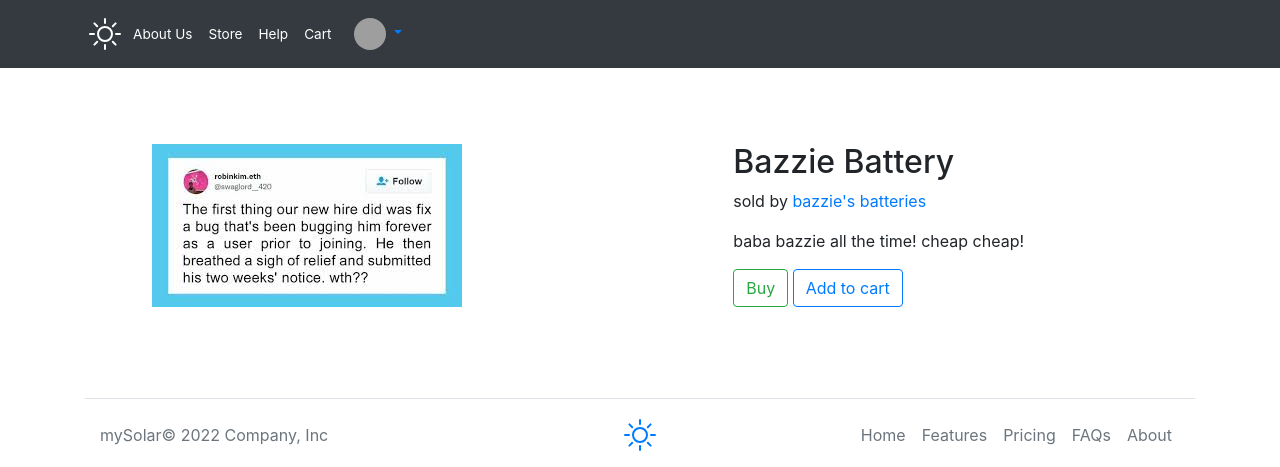
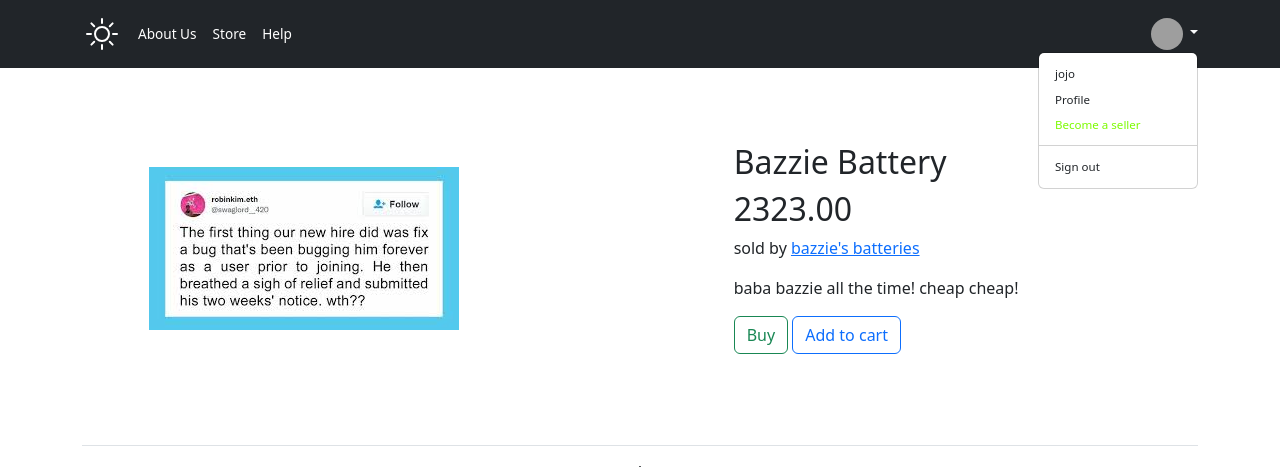
Before and after one commit to codeKing2020/mySolar, a Django app: a page that uses Solar/mySolarApp/templates/mySolar/layout.html in a window 1280 px wide, after a click that opens the changed part. Shown: the top 467 px of the page. Run offline with Django 4.2, Linux system fonts and the light colour scheme; a user stored in the database is signed in; data comes from the database, SQL or seed files in the repository; both versions use the stored data as it was after the commit; parts of the project's set-up code (start-up, migrations or seed data) failed here and were passed over; some libraries are stand-ins or nearby versions; grey boxes are pictures that could not be loaded.

Commit message:
added more functionality with products, having issue with soft-delete and editing, will fix it soon

```diff
--- a/Solar/mySolarApp/models.py
+++ b/Solar/mySolarApp/models.py
@@ -139,12 +139,12 @@ class delivery_info(models.Model):
         (ONLINE, "Online")
     ]
     seller = models.ForeignKey(
-        Profile, on_delete=models.SET(close_delivery), related_name="seller_deliveryInfo")
+        Profile, on_delete=models.SET(close_delivery()), related_name="seller_deliveryInfo")
     item = models.ForeignKey(
-        Product, on_delete=models.SET(close_delivery), related_name="product_deliveryInfo")
+        Product, on_delete=models.SET(close_delivery()), related_name="product_deliveryInfo")
     amount_of_item = models.IntegerField(null=False, default=1)
     customer = models.ForeignKey(
-        User, on_delete=models.SET(close_delivery), related_name="customer_deliveryInfo")
+        User, on_delete=models.SET(close_delivery()), related_name="customer_deliveryInfo")
     delivery_date = models.DateTimeField(verbose_name=(
         "Delivery Date"), auto_now_add=False, null=False, blank=False)
     location = models.CharField(max_length=128)
--- a/Solar/mySolarApp/templates/mySolar/layout.html
+++ b/Solar/mySolarApp/templates/mySolar/layout.html
@@ -1,31 +1,32 @@
 <!DOCTYPE html>
 <html>
-
   <head>
     {% load static %}
-  <meta name="viewport" content="width=device-width, initial-scale=1.0">
-  <meta charset="UTF-8">
-  {% block meta %}
-  {% endblock %}
+    <meta name="viewport" content="width=device-width, initial-scale=1.0" />
+    <meta charset="UTF-8" />
+    {% block meta %} {% endblock %} {% comment %}
     <!-- Bootstrap CSS only -->
-  <link href="{% static 'mySolar/bootstrap.min.css' %}" rel="stylesheet">
+    <link href="{% static 'mySolar/bootstrap.min.css' %}" rel="stylesheet" />
     <!-- Bootstrap JavaScript Bundle with Popper -->
     <script src="{% static 'mySolar/bootstrap.bundle.min.js' %}"></script>
+    {% endcomment %}
 
-  <!-- <link href="https://cdn.jsdelivr.net/npm/bootstrap@5.2.0-beta1/dist/css/bootstrap.min.css" rel="stylesheet"
-    integrity="sha384-0evHe/X+R7YkIZDRvuzKMRqM+OrBnVFBL6DOitfPri4tjfHxaWutUpFmBp4vmVor" crossorigin="anonymous">
-  <script src="https://cdn.jsdelivr.net/npm/bootstrap@5.2.0-beta1/dist/js/bootstrap.bundle.min.js"
+    <link
+      href="https://cdn.jsdelivr.net/npm/bootstrap@5.2.0-beta1/dist/css/bootstrap.min.css"
+      rel="stylesheet"
+      integrity="sha384-0evHe/X+R7YkIZDRvuzKMRqM+OrBnVFBL6DOitfPri4tjfHxaWutUpFmBp4vmVor"
+      crossorigin="anonymous"
+    />
+    <script
+      src="https://cdn.jsdelivr.net/npm/bootstrap@5.2.0-beta1/dist/js/bootstrap.bundle.min.js"
       integrity="sha384-pprn3073KE6tl6bjs2QrFaJGz5/SUsLqktiwsUTF55Jfv3qYSDhgCecCxMW52nD2"
-    crossorigin="anonymous"></script> -->
+      crossorigin="anonymous"
+    ></script>
 
-  <link rel="stylesheet" href="{% static 'mySolar/index.css' %}">
+    <link rel="stylesheet" href="{% static 'mySolar/index.css' %}" />
     <script src="{% static 'mySolar/index.js' %}"></script>
-  <title>
-    {% block title %}
-    {% endblock %}
-  </title>
+    <title>{% block title %} {% endblock %}</title>
   </head>
-
 
   <body>
     <!-- NAVBARS / HEADERS -->
@@ -33,64 +34,151 @@
     <!-- HOME - UNAUTHORIZED -->
     <header id="UNAUTHORIZED" class="p-3 bg-dark text-white">
       <div class="container text-small">
-      <div class="d-flex flex-wrap align-items-center justify-content-center justify-content-lg-start">
-        <a href="/" class="d-flex align-items-center mb-2 mb-lg-0 text-white text-decoration-none">
-          <svg xmlns="http://www.w3.org/2000/svg" class="bi me-2" width="40" height="32" role="img" aria-label="mySolar"
-            fill="currentColor" class="bi bi-brightness-high" viewBox="0 0 16 16">
+        <div
+          class="d-flex flex-wrap align-items-center justify-content-center justify-content-lg-start"
+        >
+          <a
+            href="/"
+            class="d-flex align-items-center mb-2 mb-lg-0 text-white text-decoration-none"
+          >
+            <svg
+              xmlns="http://www.w3.org/2000/svg"
+              class="bi me-2"
+              width="40"
+              height="32"
+              role="img"
+              aria-label="mySolar"
+              fill="currentColor"
+              class="bi bi-brightness-high"
+              viewBox="0 0 16 16"
+            >
               <path
-              d="M8 11a3 3 0 1 1 0-6 3 3 0 0 1 0 6zm0 1a4 4 0 1 0 0-8 4 4 0 0 0 0 8zM8 0a.5.5 0 0 1 .5.5v2a.5.5 0 0 1-1 0v-2A.5.5 0 0 1 8 0zm0 13a.5.5 0 0 1 .5.5v2a.5.5 0 0 1-1 0v-2A.5.5 0 0 1 8 13zm8-5a.5.5 0 0 1-.5.5h-2a.5.5 0 0 1 0-1h2a.5.5 0 0 1 .5.5zM3 8a.5.5 0 0 1-.5.5h-2a.5.5 0 0 1 0-1h2A.5.5 0 0 1 3 8zm10.657-5.657a.5.5 0 0 1 0 .707l-1.414 1.415a.5.5 0 1 1-.707-.708l1.414-1.414a.5.5 0 0 1 .707 0zm-9.193 9.193a.5.5 0 0 1 0 .707L3.05 13.657a.5.5 0 0 1-.707-.707l1.414-1.414a.5.5 0 0 1 .707 0zm9.193 2.121a.5.5 0 0 1-.707 0l-1.414-1.414a.5.5 0 0 1 .707-.707l1.414 1.414a.5.5 0 0 1 0 .707zM4.464 4.465a.5.5 0 0 1-.707 0L2.343 3.05a.5.5 0 1 1 .707-.707l1.414 1.414a.5.5 0 0 1 0 .708z" />
+                d="M8 11a3 3 0 1 1 0-6 3 3 0 0 1 0 6zm0 1a4 4 0 1 0 0-8 4 4 0 0 0 0 8zM8 0a.5.5 0 0 1 .5.5v2a.5.5 0 0 1-1 0v-2A.5.5 0 0 1 8 0zm0 13a.5.5 0 0 1 .5.5v2a.5.5 0 0 1-1 0v-2A.5.5 0 0 1 8 13zm8-5a.5.5 0 0 1-.5.5h-2a.5.5 0 0 1 0-1h2a.5.5 0 0 1 .5.5zM3 8a.5.5 0 0 1-.5.5h-2a.5.5 0 0 1 0-1h2A.5.5 0 0 1 3 8zm10.657-5.657a.5.5 0 0 1 0 .707l-1.414 1.415a.5.5 0 1 1-.707-.708l1.414-1.414a.5.5 0 0 1 .707 0zm-9.193 9.193a.5.5 0 0 1 0 .707L3.05 13.657a.5.5 0 0 1-.707-.707l1.414-1.414a.5.5 0 0 1 .707 0zm9.193 2.121a.5.5 0 0 1-.707 0l-1.414-1.414a.5.5 0 0 1 .707-.707l1.414 1.414a.5.5 0 0 1 0 .707zM4.464 4.465a.5.5 0 0 1-.707 0L2.343 3.05a.5.5 0 1 1 .707-.707l1.414 1.414a.5.5 0 0 1 0 .708z"
+              />
             </svg>
           </a>
 
-        <ul class="nav col-12 col-lg-auto me-lg-auto mb-2 justify-content-center mb-md-0">
-          <li><a href="{% url 'about' %}" class="nav-link px-2 text-white">About Us</a></li>
-          <li><a href="{% url 'shop' %}" class="nav-link px-2 text-white">Store</a></li>
-          <li><a href="{% url 'help' %}" class="nav-link px-2 text-white">Help</a></li>
+          <ul
+            class="nav col-12 col-lg-auto me-lg-auto mb-2 justify-content-center mb-md-0"
+          >
+            <li>
+              <a href="{% url 'about' %}" class="nav-link px-2 text-white"
+                >About Us</a
+              >
+            </li>
+            <li>
+              <a href="{% url 'shop' %}" class="nav-link px-2 text-white"
+                >Store</a
+              >
+            </li>
+            <li>
+              <a href="{% url 'help' %}" class="nav-link px-2 text-white"
+                >Help</a
+              >
+            </li>
             <li><a href="#" class="nav-link px-2 text-white">Cart</a></li>
           </ul>
 
           <div class="text-end">
-          <a href="{% url 'login' %}"><button type="button" class="btn btn-outline-light me-2">Login</button></a>
-          <a href="{% url 'register' %}"><button type="button" class="btn btn-warning">Sign-up</button></a>
+            <a href="{% url 'login' %}"
+              ><button type="button" class="btn btn-outline-light me-2">
+                Login
+              </button></a
+            >
+            <a href="{% url 'register' %}"
+              ><button type="button" class="btn btn-warning">Sign-up</button></a
+            >
           </div>
         </div>
       </div>
     </header>
 
-  {% else %}
-  {% if request.user.is_shopkeeper == False %}
+    {% else %} {% if request.user.is_shopkeeper == False %}
     <!-- HOME - AUTHORIZED (BUYER) -->
     <header id="AUTHORIZED_BUYER" class="p-3 bg-dark text-white">
       <div class="container text-small">
-      <div class="d-flex flex-wrap align-items-center justify-content-center justify-content-lg-start">
-        <a href="/" class="d-flex align-items-center mb-2 mb-lg-0 text-white text-decoration-none">
-          <svg xmlns="http://www.w3.org/2000/svg" class="bi me-2" width="40" height="32" role="img" aria-label="mySolar"
-            fill="currentColor" class="bi bi-brightness-high" viewBox="0 0 16 16">
+        <div
+          class="d-flex flex-wrap align-items-center justify-content-center justify-content-lg-start"
+        >
+          <a
+            href="/"
+            class="d-flex align-items-center mb-2 mb-lg-0 text-white text-decoration-none"
+          >
+            <svg
+              xmlns="http://www.w3.org/2000/svg"
+              class="bi me-2"
+              width="40"
+              height="32"
+              role="img"
+              aria-label="mySolar"
+              fill="currentColor"
+              class="bi bi-brightness-high"
+              viewBox="0 0 16 16"
+            >
               <path
-              d="M8 11a3 3 0 1 1 0-6 3 3 0 0 1 0 6zm0 1a4 4 0 1 0 0-8 4 4 0 0 0 0 8zM8 0a.5.5 0 0 1 .5.5v2a.5.5 0 0 1-1 0v-2A.5.5 0 0 1 8 0zm0 13a.5.5 0 0 1 .5.5v2a.5.5 0 0 1-1 0v-2A.5.5 0 0 1 8 13zm8-5a.5.5 0 0 1-.5.5h-2a.5.5 0 0 1 0-1h2a.5.5 0 0 1 .5.5zM3 8a.5.5 0 0 1-.5.5h-2a.5.5 0 0 1 0-1h2A.5.5 0 0 1 3 8zm10.657-5.657a.5.5 0 0 1 0 .707l-1.414 1.415a.5.5 0 1 1-.707-.708l1.414-1.414a.5.5 0 0 1 .707 0zm-9.193 9.193a.5.5 0 0 1 0 .707L3.05 13.657a.5.5 0 0 1-.707-.707l1.414-1.414a.5.5 0 0 1 .707 0zm9.193 2.121a.5.5 0 0 1-.707 0l-1.414-1.414a.5.5 0 0 1 .707-.707l1.414 1.414a.5.5 0 0 1 0 .707zM4.464 4.465a.5.5 0 0 1-.707 0L2.343 3.05a.5.5 0 1 1 .707-.707l1.414 1.414a.5.5 0 0 1 0 .708z" />
+                d="M8 11a3 3 0 1 1 0-6 3 3 0 0 1 0 6zm0 1a4 4 0 1 0 0-8 4 4 0 0 0 0 8zM8 0a.5.5 0 0 1 .5.5v2a.5.5 0 0 1-1 0v-2A.5.5 0 0 1 8 0zm0 13a.5.5 0 0 1 .5.5v2a.5.5 0 0 1-1 0v-2A.5.5 0 0 1 8 13zm8-5a.5.5 0 0 1-.5.5h-2a.5.5 0 0 1 0-1h2a.5.5 0 0 1 .5.5zM3 8a.5.5 0 0 1-.5.5h-2a.5.5 0 0 1 0-1h2A.5.5 0 0 1 3 8zm10.657-5.657a.5.5 0 0 1 0 .707l-1.414 1.415a.5.5 0 1 1-.707-.708l1.414-1.414a.5.5 0 0 1 .707 0zm-9.193 9.193a.5.5 0 0 1 0 .707L3.05 13.657a.5.5 0 0 1-.707-.707l1.414-1.414a.5.5 0 0 1 .707 0zm9.193 2.121a.5.5 0 0 1-.707 0l-1.414-1.414a.5.5 0 0 1 .707-.707l1.414 1.414a.5.5 0 0 1 0 .707zM4.464 4.465a.5.5 0 0 1-.707 0L2.343 3.05a.5.5 0 1 1 .707-.707l1.414 1.414a.5.5 0 0 1 0 .708z"
+              />
             </svg>
           </a>
 
-        <ul class="nav col-12 col-lg-auto me-lg-auto mb-2 justify-content-center mb-md-0">
-          <li><a href="{% url 'about' %}" class="nav-link px-2 text-white">About Us</a></li>
-          <li><a href="{% url 'shop' %}" class="nav-link px-2 text-white">Store</a></li>
-          <li><a href="{% url 'help' %}" class="nav-link px-2 text-white">Help</a></li>
-          <li><a href="#" class="nav-link px-2 text-white">Cart</a></li>
+          <ul
+            class="nav col-12 col-lg-auto me-lg-auto mb-2 justify-content-center mb-md-0"
+          >
+            <li>
+              <a href="{% url 'about' %}" class="nav-link px-2 text-white"
+                >About Us</a
+              >
+            </li>
+            <li>
+              <a href="{% url 'shop' %}" class="nav-link px-2 text-white"
+                >Store</a
+              >
+            </li>
+            <li>
+              <a href="{% url 'help' %}" class="nav-link px-2 text-white"
+                >Help</a
+              >
+            </li>
+            <!-- <li><a href="{% url 'buyerDash' %}" class="nav-link px-2 text-white">Cart</a></li> -->
           </ul>
 
           <div class="dropdown text-end">
-          <a href="#" class="d-block link-light text-decoration-none dropdown-toggle" id="dropdownUser1"
-            data-bs-toggle="dropdown" aria-expanded="false">
-            <img src="https://github.com/mdo.png" alt="mdo" width="32" height="32" class="rounded-circle">
+            <a
+              href="#"
+              class="d-block link-light text-decoration-none dropdown-toggle"
+              id="dropdownUser1"
+              data-bs-toggle="dropdown"
+              aria-expanded="false"
+            >
+              <img
+                src="https://github.com/mdo.png"
+                alt="mdo"
+                width="32"
+                height="32"
+                class="rounded-circle"
+              />
             </a>
-          <ul class="dropdown-menu dropdown-menu-end text-small" aria-labelledby="dropdownUser1">
-            <li><a class="dropdown-item" href="#">{{request.user.get_username}}</a></li>
+            <ul
+              class="dropdown-menu dropdown-menu-end text-small"
+              aria-labelledby="dropdownUser1"
+            >
+              <li>
+                <a class="dropdown-item" href="#"
+                  >{{request.user.get_username}}</a
+                >
+              </li>
               <li><a class="dropdown-item" href="#">Profile</a></li>
-            <li><a class="dropdown-item green-text" href="{% url 'beSeller' %}">Become a seller</a></li>
               <li>
-              <hr class="dropdown-divider">
+                <a class="dropdown-item green-text" href="{% url 'beSeller' %}"
+                  >Become a seller</a
+                >
               </li>
-            <li><a class="dropdown-item" href="{% url 'logout' %}">Sign out</a></li>
+              <li>
+                <hr class="dropdown-divider" />
+              </li>
+              <li>
+                <a class="dropdown-item" href="{% url 'logout' %}">Sign out</a>
+              </li>
             </ul>
           </div>
         </div>
@@ -100,69 +188,138 @@
     <!-- HOME - AUTHORIZED (SELLER) -->
     <header id="AUTHORIZED_SELLER" class="p-3 bg-dark text-white">
       <div class="container text-small">
-      <div class="d-flex flex-wrap align-items-center justify-content-center justify-content-lg-start">
-        <a href="/" class="d-flex align-items-center mb-2 mb-lg-0 text-white text-decoration-none">
-          <svg xmlns="http://www.w3.org/2000/svg" class="bi me-2" width="40" height="32" role="img" aria-label="mySolar"
-            fill="currentColor" class="bi bi-brightness-high" viewBox="0 0 16 16">
+        <div
+          class="d-flex flex-wrap align-items-center justify-content-center justify-content-lg-start"
+        >
+          <a
+            href="/"
+            class="d-flex align-items-center mb-2 mb-lg-0 text-white text-decoration-none"
+          >
+            <svg
+              xmlns="http://www.w3.org/2000/svg"
+              class="bi me-2"
+              width="40"
+              height="32"
+              role="img"
+              aria-label="mySolar"
+              fill="currentColor"
+              class="bi bi-brightness-high"
+              viewBox="0 0 16 16"
+            >
               <path
-              d="M8 11a3 3 0 1 1 0-6 3 3 0 0 1 0 6zm0 1a4 4 0 1 0 0-8 4 4 0 0 0 0 8zM8 0a.5.5 0 0 1 .5.5v2a.5.5 0 0 1-1 0v-2A.5.5 0 0 1 8 0zm0 13a.5.5 0 0 1 .5.5v2a.5.5 0 0 1-1 0v-2A.5.5 0 0 1 8 13zm8-5a.5.5 0 0 1-.5.5h-2a.5.5 0 0 1 0-1h2a.5.5 0 0 1 .5.5zM3 8a.5.5 0 0 1-.5.5h-2a.5.5 0 0 1 0-1h2A.5.5 0 0 1 3 8zm10.657-5.657a.5.5 0 0 1 0 .707l-1.414 1.415a.5.5 0 1 1-.707-.708l1.414-1.414a.5.5 0 0 1 .707 0zm-9.193 9.193a.5.5 0 0 1 0 .707L3.05 13.657a.5.5 0 0 1-.707-.707l1.414-1.414a.5.5 0 0 1 .707 0zm9.193 2.121a.5.5 0 0 1-.707 0l-1.414-1.414a.5.5 0 0 1 .707-.707l1.414 1.414a.5.5 0 0 1 0 .707zM4.464 4.465a.5.5 0 0 1-.707 0L2.343 3.05a.5.5 0 1 1 .707-.707l1.414 1.414a.5.5 0 0 1 0 .708z" />
+                d="M8 11a3 3 0 1 1 0-6 3 3 0 0 1 0 6zm0 1a4 4 0 1 0 0-8 4 4 0 0 0 0 8zM8 0a.5.5 0 0 1 .5.5v2a.5.5 0 0 1-1 0v-2A.5.5 0 0 1 8 0zm0 13a.5.5 0 0 1 .5.5v2a.5.5 0 0 1-1 0v-2A.5.5 0 0 1 8 13zm8-5a.5.5 0 0 1-.5.5h-2a.5.5 0 0 1 0-1h2a.5.5 0 0 1 .5.5zM3 8a.5.5 0 0 1-.5.5h-2a.5.5 0 0 1 0-1h2A.5.5 0 0 1 3 8zm10.657-5.657a.5.5 0 0 1 0 .707l-1.414 1.415a.5.5 0 1 1-.707-.708l1.414-1.414a.5.5 0 0 1 .707 0zm-9.193 9.193a.5.5 0 0 1 0 .707L3.05 13.657a.5.5 0 0 1-.707-.707l1.414-1.414a.5.5 0 0 1 .707 0zm9.193 2.121a.5.5 0 0 1-.707 0l-1.414-1.414a.5.5 0 0 1 .707-.707l1.414 1.414a.5.5 0 0 1 0 .707zM4.464 4.465a.5.5 0 0 1-.707 0L2.343 3.05a.5.5 0 1 1 .707-.707l1.414 1.414a.5.5 0 0 1 0 .708z"
+              />
             </svg>
           </a>
 
-        <ul class="nav col-12 col-lg-auto me-lg-auto mb-2 justify-content-center mb-md-0">
-          <li><a href="{% url 'about' %}" class="nav-link px-2 text-white">About Us</a></li>
-          <li><a href="{% url 'shop' %}" class="nav-link px-2 text-white">Store</a></li>
-          <li><a href="{% url 'help' %}" class="nav-link px-2 text-white">Help</a></li>
-          <li><a href="#" class="nav-link px-2 text-white">Orders</a></li>
+          <ul
+            class="nav col-12 col-lg-auto me-lg-auto mb-2 justify-content-center mb-md-0"
+          >
+            <li>
+              <a href="{% url 'about' %}" class="nav-link px-2 text-white"
+                >About Us</a
+              >
+            </li>
+            <li>
+              <a href="{% url 'shop' %}" class="nav-link px-2 text-white"
+                >Store</a
+              >
+            </li>
+            <li>
+              <a href="{% url 'help' %}" class="nav-link px-2 text-white"
+                >Help</a
+              >
+            </li>
+            <li>
+              <a href="{% url 'sellerDash' %}" class="nav-link px-2 text-white"
+                >Dashboard</a
+              >
+            </li>
           </ul>
 
           <div class="dropdown text-end">
-          <a href="#" class="d-block link-light text-decoration-none dropdown-toggle" id="dropdownUser1"
-            data-bs-toggle="dropdown" aria-expanded="false">
-            <img src="https://github.com/mdo.png" alt="mdo" width="32" height="32" class="rounded-circle">
+            <a
+              href="#"
+              class="d-block link-light text-decoration-none dropdown-toggle"
+              id="dropdownUser1"
+              data-bs-toggle="dropdown"
+              aria-expanded="false"
+            >
+              <img
+                src="https://github.com/mdo.png"
+                alt="mdo"
+                width="32"
+                height="32"
+                class="rounded-circle"
+              />
             </a>
-          <ul class="dropdown-menu dropdown-menu-end text-small" aria-labelledby="dropdownUser1">
-            <li><a class="dropdown-item" href="#">{{request.user.get_username}}</a></li>
+            <ul
+              class="dropdown-menu dropdown-menu-end text-small"
+              aria-labelledby="dropdownUser1"
+            >
+              <li>
+                <a class="dropdown-item" href="#"
+                  >{{request.user.get_username}}</a
+                >
+              </li>
               <li><a class="dropdown-item" href="#">Profile</a></li>
               <li><a class="dropdown-item" href="#">My Products</a></li>
               <li>
-              <hr class="dropdown-divider">
+                <hr class="dropdown-divider" />
               </li>
-            <li><a class="dropdown-item" href="{% url 'logout' %}">Sign out</a></li>
+              <li>
+                <a class="dropdown-item" href="{% url 'logout' %}">Sign out</a>
+              </li>
             </ul>
           </div>
         </div>
       </div>
     </header>
-  {% endif %}
-  {% endif %}
-  <main class="container">
-    {% block body %}
-    {% endblock %}
-  </main>
+    {% endif %} {% endif %}
+    <main class="container">{% block body %} {% endblock %}</main>
   </body>
   <div class="container">
-  <footer class="d-flex flex-wrap justify-content-between align-items-center py-3 my-4 border-top">
+    <footer
+      class="d-flex flex-wrap justify-content-between align-items-center py-3 my-4 border-top"
+    >
       <p class="col-md-4 mb-0 text-muted">mySolar© 2022 Company, Inc</p>
 
-    <a href="/"
-      class="col-md-4 d-flex align-items-center justify-content-center mb-3 mb-md-0 me-md-auto link-dark text-decoration-none">
-      <svg xmlns="http://www.w3.org/2000/svg" width="40" height="32" fill="currentColor" class="bi bi-sun"
-        viewBox="0 0 16 16">
+      <a
+        href="/"
+        class="col-md-4 d-flex align-items-center justify-content-center mb-3 mb-md-0 me-md-auto link-dark text-decoration-none"
+      >
+        <svg
+          xmlns="http://www.w3.org/2000/svg"
+          width="40"
+          height="32"
+          fill="currentColor"
+          class="bi bi-sun"
+          viewBox="0 0 16 16"
+        >
           <path
-          d="M8 11a3 3 0 1 1 0-6 3 3 0 0 1 0 6zm0 1a4 4 0 1 0 0-8 4 4 0 0 0 0 8zM8 0a.5.5 0 0 1 .5.5v2a.5.5 0 0 1-1 0v-2A.5.5 0 0 1 8 0zm0 13a.5.5 0 0 1 .5.5v2a.5.5 0 0 1-1 0v-2A.5.5 0 0 1 8 13zm8-5a.5.5 0 0 1-.5.5h-2a.5.5 0 0 1 0-1h2a.5.5 0 0 1 .5.5zM3 8a.5.5 0 0 1-.5.5h-2a.5.5 0 0 1 0-1h2A.5.5 0 0 1 3 8zm10.657-5.657a.5.5 0 0 1 0 .707l-1.414 1.415a.5.5 0 1 1-.707-.708l1.414-1.414a.5.5 0 0 1 .707 0zm-9.193 9.193a.5.5 0 0 1 0 .707L3.05 13.657a.5.5 0 0 1-.707-.707l1.414-1.414a.5.5 0 0 1 .707 0zm9.193 2.121a.5.5 0 0 1-.707 0l-1.414-1.414a.5.5 0 0 1 .707-.707l1.414 1.414a.5.5 0 0 1 0 .707zM4.464 4.465a.5.5 0 0 1-.707 0L2.343 3.05a.5.5 0 1 1 .707-.707l1.414 1.414a.5.5 0 0 1 0 .708z" />
+            d="M8 11a3 3 0 1 1 0-6 3 3 0 0 1 0 6zm0 1a4 4 0 1 0 0-8 4 4 0 0 0 0 8zM8 0a.5.5 0 0 1 .5.5v2a.5.5 0 0 1-1 0v-2A.5.5 0 0 1 8 0zm0 13a.5.5 0 0 1 .5.5v2a.5.5 0 0 1-1 0v-2A.5.5 0 0 1 8 13zm8-5a.5.5 0 0 1-.5.5h-2a.5.5 0 0 1 0-1h2a.5.5 0 0 1 .5.5zM3 8a.5.5 0 0 1-.5.5h-2a.5.5 0 0 1 0-1h2A.5.5 0 0 1 3 8zm10.657-5.657a.5.5 0 0 1 0 .707l-1.414 1.415a.5.5 0 1 1-.707-.708l1.414-1.414a.5.5 0 0 1 .707 0zm-9.193 9.193a.5.5 0 0 1 0 .707L3.05 13.657a.5.5 0 0 1-.707-.707l1.414-1.414a.5.5 0 0 1 .707 0zm9.193 2.121a.5.5 0 0 1-.707 0l-1.414-1.414a.5.5 0 0 1 .707-.707l1.414 1.414a.5.5 0 0 1 0 .707zM4.464 4.465a.5.5 0 0 1-.707 0L2.343 3.05a.5.5 0 1 1 .707-.707l1.414 1.414a.5.5 0 0 1 0 .708z"
+          />
         </svg>
       </a>
 
       <ul class="nav col-md-4 justify-content-end">
-      <li class="nav-item"><a href="/" class="nav-link px-2 text-muted">Home</a></li>
-      <li class="nav-item"><a href="#" class="nav-link px-2 text-muted">Features</a></li>
-      <li class="nav-item"><a href="#" class="nav-link px-2 text-muted">Pricing</a></li>
-      <li class="nav-item"><a href="{% url 'help' %}" class="nav-link px-2 text-muted">FAQs</a></li>
-      <li class="nav-item"><a href="{% url 'about' %}" class="nav-link px-2 text-muted">About</a></li>
+        <li class="nav-item">
+          <a href="/" class="nav-link px-2 text-muted">Home</a>
+        </li>
+        <li class="nav-item">
+          <a href="#" class="nav-link px-2 text-muted">Features</a>
+        </li>
+        <li class="nav-item">
+          <a href="#" class="nav-link px-2 text-muted">Pricing</a>
+        </li>
+        <li class="nav-item">
+          <a href="{% url 'help' %}" class="nav-link px-2 text-muted">FAQs</a>
+        </li>
+        <li class="nav-item">
+          <a href="{% url 'about' %}" class="nav-link px-2 text-muted">About</a>
+        </li>
       </ul>
     </footer>
   </div>
   {{ request.user }}
-
 </html>
--- a/Solar/mySolarApp/templates/mySolar/product.html
+++ b/Solar/mySolarApp/templates/mySolar/product.html
@@ -49,6 +49,7 @@ Info {% endblock %} {% block body %} {% if product.is_closed %}
   <div class="productDivider"></div>
   <section class="info-section float-md-end">
     <h2>{{product.title}}</h2>
+    <h2>{{product.price}}</h2>
     <p>
       sold by
       <a href="{% url 'sellerInfo' product.seller.pk %}"
@@ -56,8 +57,13 @@ Info {% endblock %} {% block body %} {% if product.is_closed %}
       >
     </p>
     <p>{{product.long_desc}}</p>
+    {% if product.seller.name.lower == request.user.username.lower %}
+    <a href="{% url 'editProduct' product.pk 'edit' %}" class="btn btn-outline-success">Edit</button>
+    <a href="{% url 'editProduct' product.pk 'delete' %}" class="btn btn-outline-primary">Delete</a>
+    {% else %}
     <button class="btn btn-outline-success">Buy</button>
     <button class="btn btn-outline-primary">Add to cart</button>
+    {% endif %}
   </section>
 </div>
 {% endif %} {% endblock %}
--- a/Solar/mySolarApp/urls.py
+++ b/Solar/mySolarApp/urls.py
@@ -22,5 +22,7 @@ urlpatterns = [
     path("categoryProducts", categoryProducts, name="categoryProducts"),
     path("sellerDash", sellerDash, name="sellerDash"),
     path('createProduct', createProduct, name="createProduct"),
-    path("orderInfo<int:deliveryPK><str:action>", orderInfo, name="orderInfo")
+    path("orderInfo<int:deliveryPK><str:action>", orderInfo, name="orderInfo"),
+    path("editProduct<int:productPK><str:productAction>",
+         editProduct, name="editProduct")
 ]
--- a/Solar/mySolarApp/views.py
+++ b/Solar/mySolarApp/views.py
@@ -345,3 +345,36 @@ def orderInfo(request, deliveryPK, action):
         return sellerDash(request)
     else:
         return render(request, "mySolar/fail.html", {'message': "We don't know why you're here. <br> Seeing this page by mistake? Contact us! Go to the help page and submit a query."})
+
+
+def editProduct(request, productPK, productAction):
+    # take product
+    # if it's for editing
+    # return form page
+    # take in info given and do something with it (has to be inside the same if statement but also in an is post method statement)
+    # redirect to finished product (just return function of viewProduct ting)
+    # else if it's for deleting
+    # take the post
+    # delete it
+    # redirect to products page
+    productObject = Product.objects.get(pk=productPK)
+    if productAction == "edit":
+        if request.method == "GET":
+            productForm = createProductForm(instance=productObject)
+            return render(request, 'mySolar/createProduct.html', {"form": productForm, "productPK": productPK})
+        elif request.method == "POST":
+            # process form
+            product_form = createProductForm(request.POST)
+            # if form is valid
+            if product_form.is_valid():
+                product_form.instance.seller = productObject.seller
+                # save the info
+                product_form.save()
+                # redirect to product page
+                return product(request, productPK)
+            else:
+                # create context dict which stores errors and other stuff
+                return render(request, 'mySolar/createProduct.html', {"form": product_form, "productPK": productPK})
+    elif productAction == "delete":
+        productObject.delete()
+        return sellerProducts(request, productObject.seller.pk)
```
Also changed, not shown: Solar/mySolarApp/templates/mySolar/createProduct.html (added, +11 -0 lines), Solar/db.sqlite3. Lines whose indentation alone changed are shown as unchanged.
